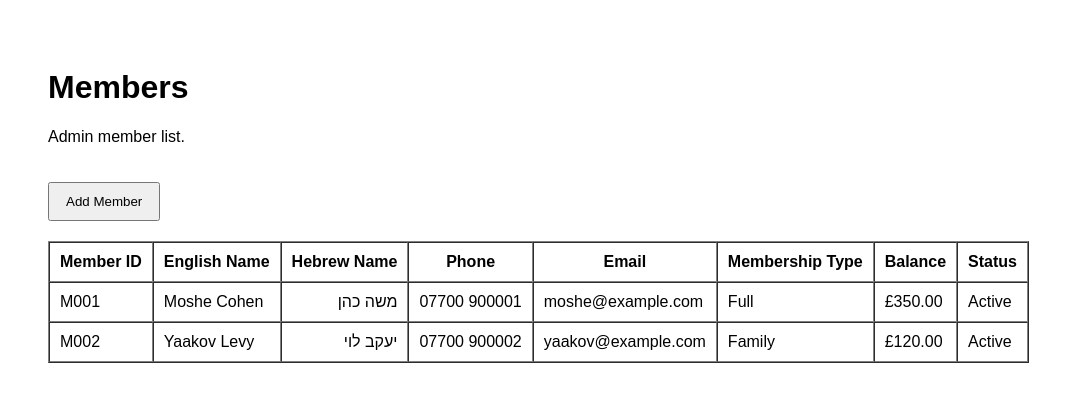
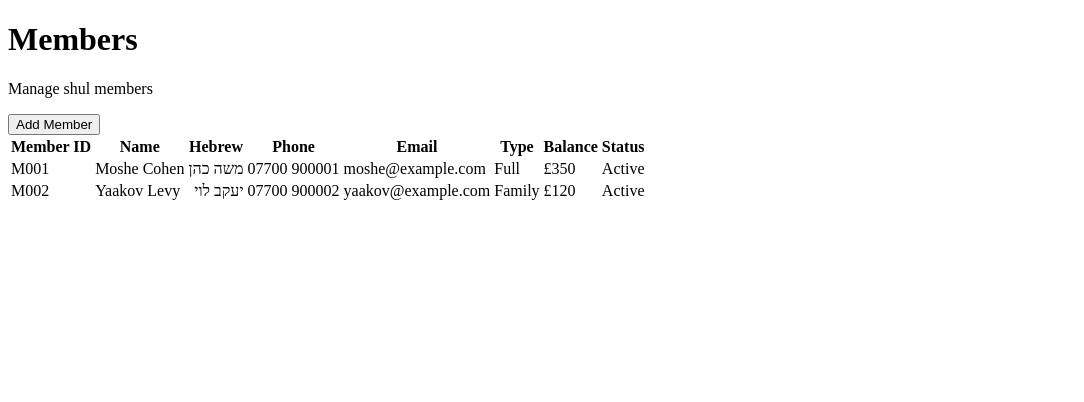
Before and after one commit to gersonberger-lab/shul-membership-portal, a Next.js app: page /members in a window 1280 px wide. Shown: the top 402 px of the page, without its empty margins (0-1084 px from the left). Built offline with nearby package versions, Linux system fonts and the light colour scheme.

Commit message:
Update page.tsx

```diff
--- a/app/members/page.tsx
+++ b/app/members/page.tsx
@@ -1,3 +1,4 @@
+export default function MembersPage() {
   const members = [
     {
       id: 1,
@@ -23,44 +24,50 @@ const members = [
     },
   ];
 
-export default function MembersPage() {
   return (
-    <main style={{ padding: "40px", fontFamily: "Arial, sans-serif" }}>
+    <div className="page">
+      <div className="header-row">
+        <div>
           <h1>Members</h1>
-      <p>Admin member list.</p>
+          <p className="muted">Manage shul members</p>
+        </div>
 
-      <button style={{ margin: "20px 0", padding: "10px 16px" }}>
-        Add Member
-      </button>
+        <a href="/members/new">
+          <button>Add Member</button>
+        </a>
+      </div>
 
-      <table border={1} cellPadding={10} cellSpacing={0}>
+      <div className="card">
+        <table className="table">
           <thead>
             <tr>
               <th>Member ID</th>
-            <th>English Name</th>
-            <th>Hebrew Name</th>
+              <th>Name</th>
+              <th>Hebrew</th>
               <th>Phone</th>
               <th>Email</th>
-            <th>Membership Type</th>
+              <th>Type</th>
               <th>Balance</th>
               <th>Status</th>
             </tr>
           </thead>
+
           <tbody>
-          {members.map((member) => (
-            <tr key={member.id}>
-              <td>{member.memberId}</td>
-              <td>{member.englishName}</td>
-              <td dir="rtl">{member.hebrewName}</td>
-              <td>{member.phone}</td>
-              <td>{member.email}</td>
-              <td>{member.membershipType}</td>
-              <td>£{member.balance.toFixed(2)}</td>
-              <td>{member.status}</td>
+            {members.map((m) => (
+              <tr key={m.id}>
+                <td>{m.memberId}</td>
+                <td>{m.englishName}</td>
+                <td dir="rtl">{m.hebrewName}</td>
+                <td>{m.phone}</td>
+                <td>{m.email}</td>
+                <td>{m.membershipType}</td>
+                <td className="balance">£{m.balance}</td>
+                <td>{m.status}</td>
               </tr>
             ))}
           </tbody>
         </table>
-    </main>
+      </div>
+    </div>
   );
 }
```
Lines whose indentation alone changed are shown as unchanged.
